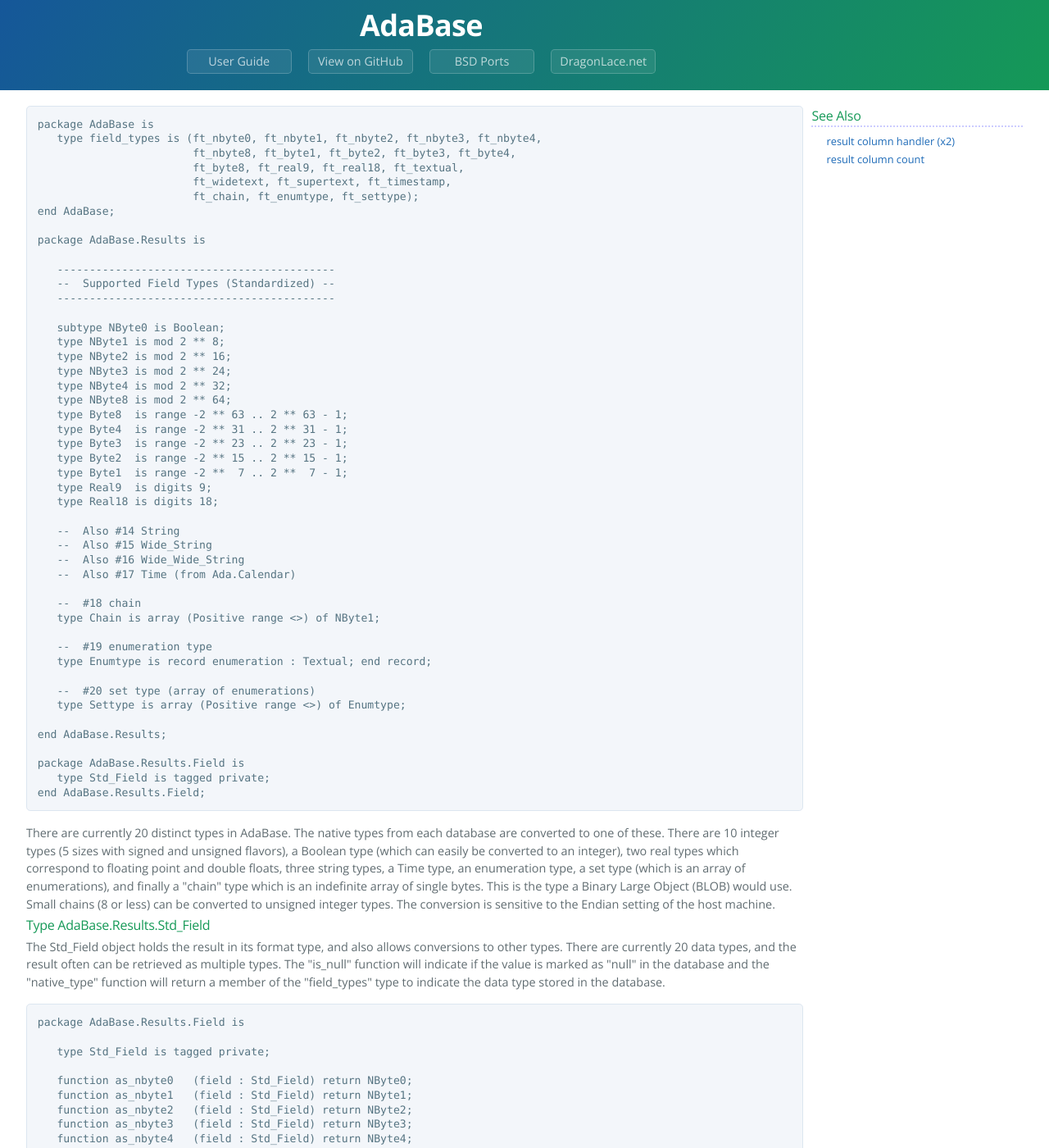
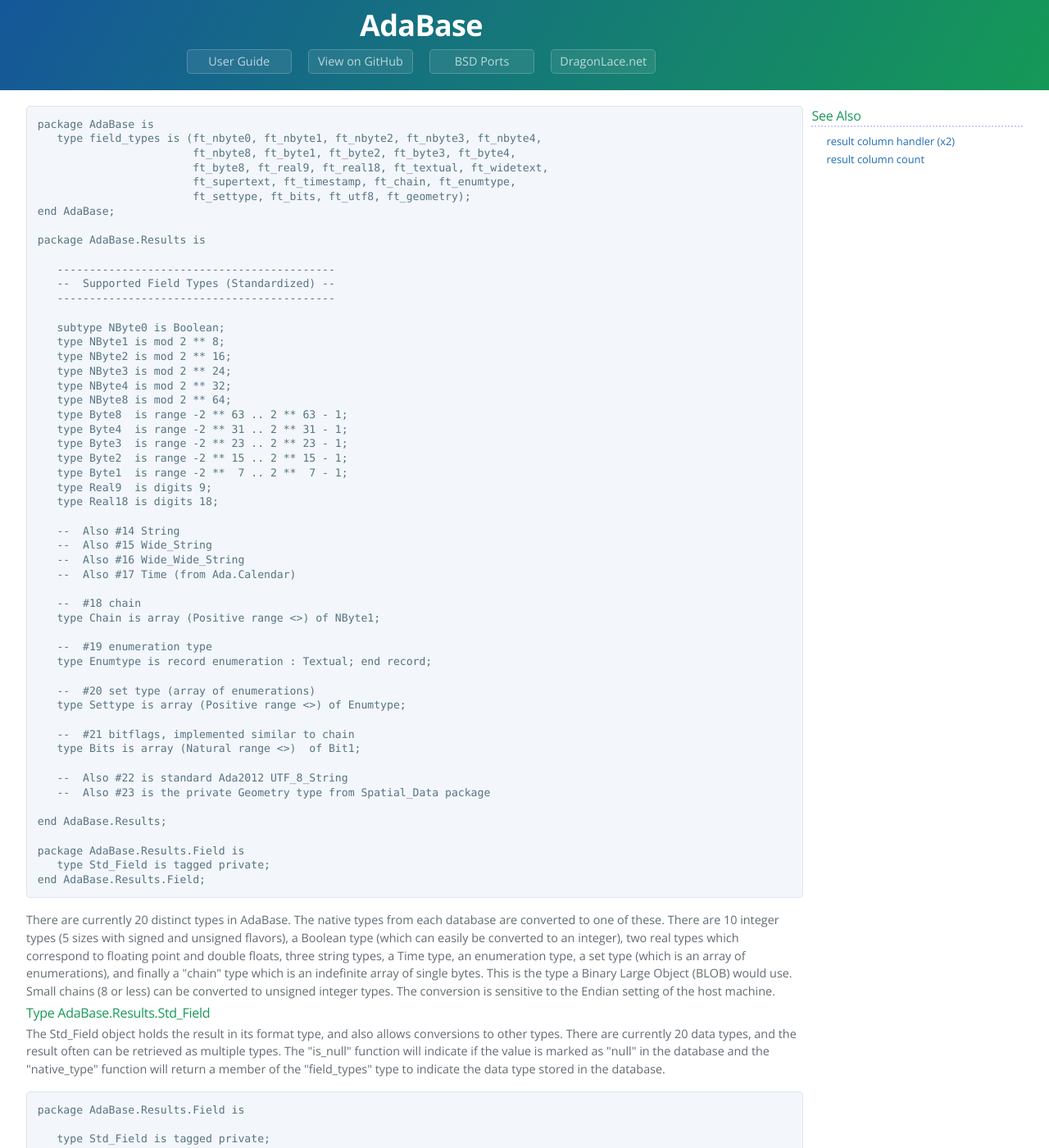
Before and after one commit to jrmarino/AdaBase, a Jekyll site: the page built from res_std_field.md, in a window 1280 px wide and 1400 px high. Shown: the whole window at 82% size. Built offline with Jekyll 4.4.1, drawn with Linux system fonts in a browser that asks for light colours.

Commit message:
Update result field page with the 3 new data types

```diff
--- a/res_std_field.md
+++ b/res_std_field.md
@@ -7,9 +7,9 @@
 package AdaBase is
    type field_types is (ft_nbyte0, ft_nbyte1, ft_nbyte2, ft_nbyte3, ft_nbyte4,
                         ft_nbyte8, ft_byte1, ft_byte2, ft_byte3, ft_byte4,
-                        ft_byte8, ft_real9, ft_real18, ft_textual,
-                        ft_widetext, ft_supertext, ft_timestamp,
-                        ft_chain, ft_enumtype, ft_settype);
+                        ft_byte8, ft_real9, ft_real18, ft_textual, ft_widetext,
+                        ft_supertext, ft_timestamp, ft_chain, ft_enumtype,
+                        ft_settype, ft_bits, ft_utf8, ft_geometry);
 end AdaBase;
 
 package AdaBase.Results is
@@ -45,6 +45,12 @@
 
    --  #20 set type (array of enumerations)
    type Settype is array (Positive range <>) of Enumtype;
+
+   --  #21 bitflags, implemented similar to chain
+   type Bits is array (Natural range <>)  of Bit1;
+
+   --  Also #22 is standard Ada2012 UTF_8_String
+   --  Also #23 is the private Geometry type from Spatial_Data package
 
 end AdaBase.Results;
 
```
Also changed, not shown: 1 other file.
